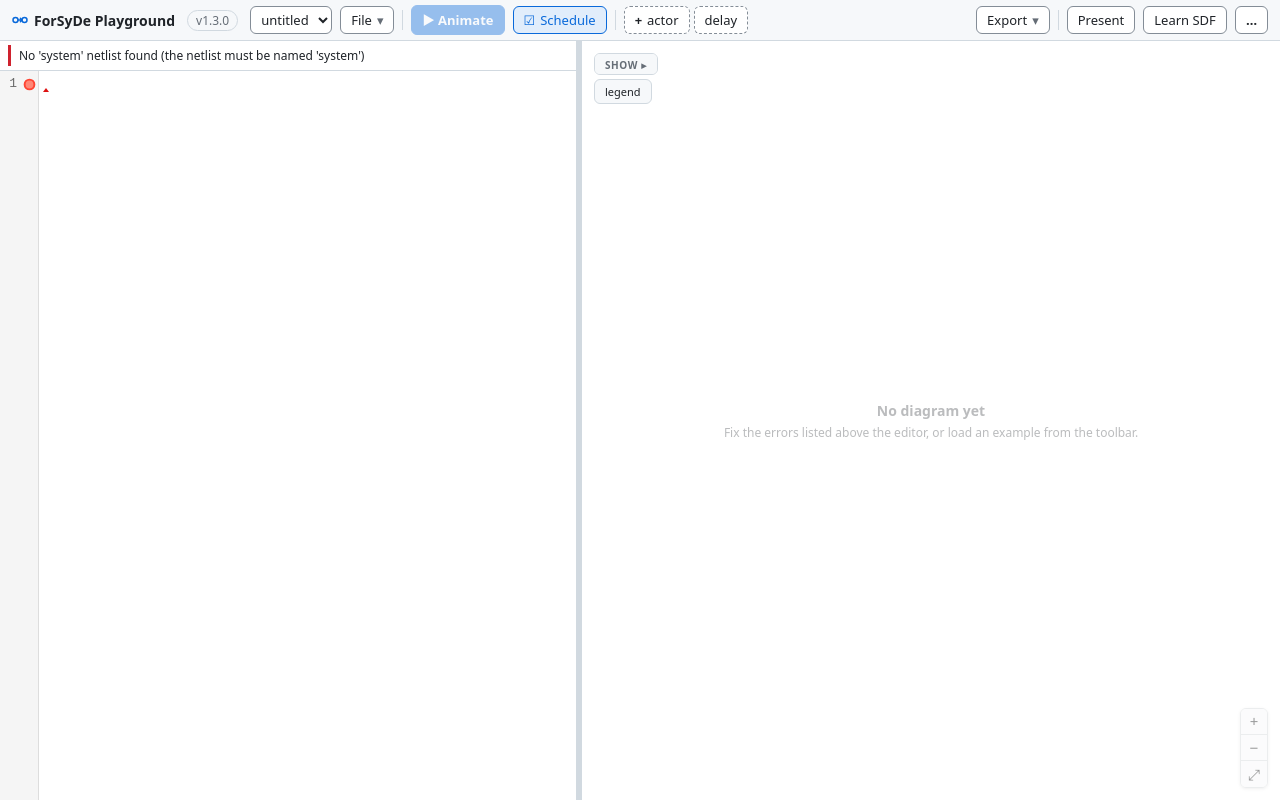
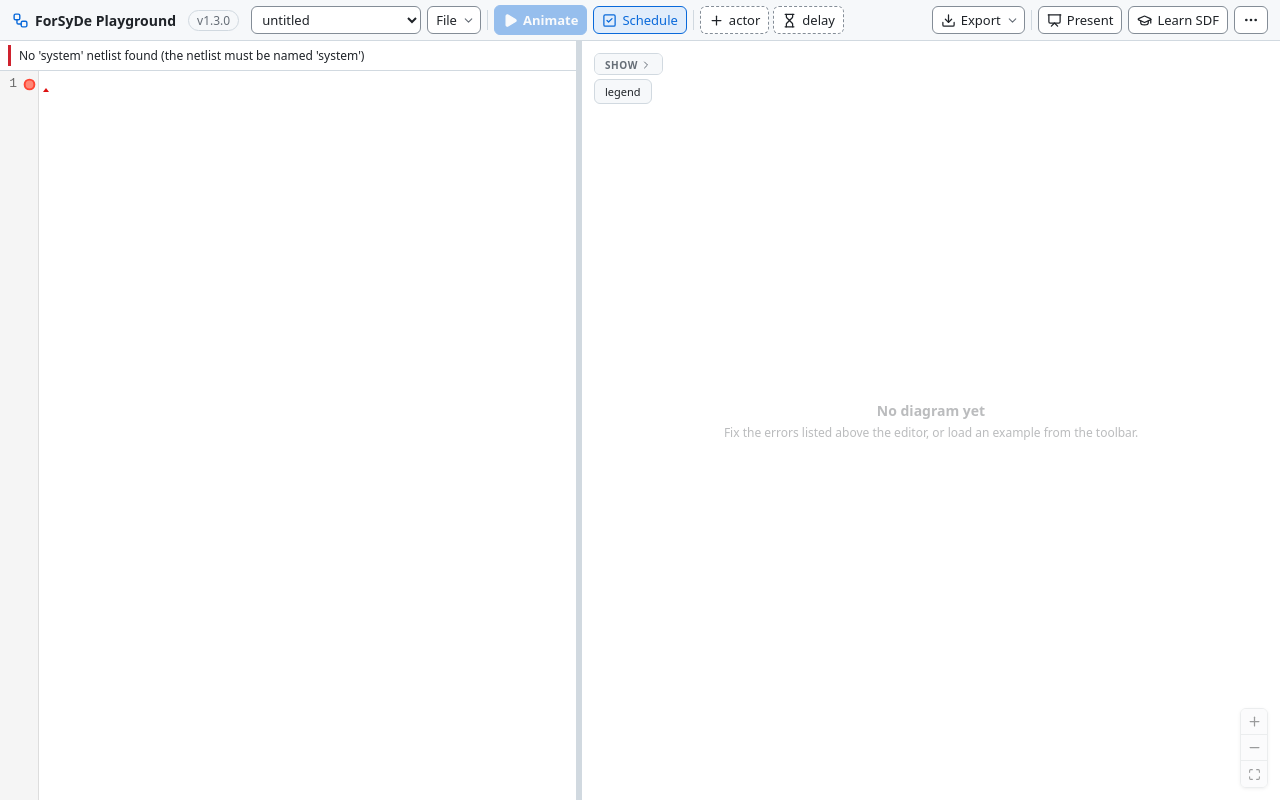
Before and after one commit to ramadhanafif/ForSyDe-Diagram-Web, a React (Vite) app: page / in a window 1280 px wide. Built offline with nearby package versions, Linux system fonts and the light colour scheme.

Commit message:
app: lucide icons in the toolbar, timeline and zoom controls, and a favicon

```diff
--- a/index.html
+++ b/index.html
@@ -3,6 +3,7 @@
   <head>
     <meta charset="UTF-8" />
     <meta name="viewport" content="width=device-width, initial-scale=1.0" />
+    <link rel="icon" type="image/svg+xml" href="/favicon.svg" />
     <title>ForSyDe Playground</title>
   </head>
   <body>
--- a/package.json
+++ b/package.json
@@ -40,6 +40,7 @@
     "@codemirror/state": "^6.7.1",
     "@codemirror/view": "^6.43.6",
     "driver.js": "^1.8.0",
+    "lucide-react": "^1.48.0",
     "react": "^19.2.7",
     "react-dom": "^19.2.7"
   }
--- a/src/app/App.tsx
+++ b/src/app/App.tsx
@@ -1,3 +1,4 @@
+import { ChevronDown, ChevronRight } from 'lucide-react';
 import { useCallback, useEffect, useMemo, useRef, useState, useSyncExternalStore } from 'react';
 import { flushSync } from 'react-dom';
 import { orderDiagnostics, type Diagnostic } from '../core/ast';
@@ -1113,7 +1114,8 @@ export function App() {
                 aria-expanded={showOpen}
                 onClick={() => setShowOpen((v) => !v)}
               >
-                show {showOpen ? '▾' : '▸'}
+                show
+                {showOpen ? <ChevronDown size={12} /> : <ChevronRight size={12} />}
               </button>
               {FLAG_LABELS.map(([key, label]) => (
                 <span key={key} className="switch-group">
--- a/src/app/Toolbar.tsx
+++ b/src/app/Toolbar.tsx
@@ -1,4 +1,35 @@
 import { useEffect, useRef, useState, type ReactNode } from 'react';
+import {
+  BookOpen,
+  ChevronDown,
+  CircleHelp,
+  Code,
+  Compass,
+  Copy,
+  Download,
+  Ellipsis,
+  FileCode,
+  FilePlus,
+  FileText,
+  FolderOpen,
+  GraduationCap,
+  Hourglass,
+  Image,
+  LayoutGrid,
+  Moon,
+  Pause,
+  Play,
+  Plus,
+  Presentation,
+  Shapes,
+  Square,
+  SquareCheck,
+  Sun,
+  TriangleAlert,
+  Workflow,
+  X,
+  type LucideIcon,
+} from 'lucide-react';
 import pkg from '../../package.json';
 import { examples } from './examples';
 
@@ -7,12 +38,17 @@ export type ExportKind = 'hs' | 'png' | 'svg' | 'tikz' | 'copy-tikz';
 const REPO = 'https://github.com/ramadhanafif/ForSyDe-Diagram-Web';
 const FORSYDE = 'https://forsyde.github.io/';
 
-const EXPORTS: [ExportKind, string, string][] = [
-  ['hs', 'Haskell (.hs)', 'Download the source with the node positions, as a .hs file'],
-  ['png', 'PNG image', 'Download the diagram as a PNG image (2x)'],
-  ['svg', 'SVG', 'Download the diagram as a standalone SVG, for Inkscape or the web'],
-  ['tikz', 'TikZ (.tex)', 'Download a standalone LaTeX document drawing the diagram in TikZ'],
-  ['copy-tikz', 'Copy TikZ', 'Copy only the tikzpicture, to paste into your own document'],
+const EXPORTS: [ExportKind, string, string, LucideIcon][] = [
+  ['hs', 'Haskell (.hs)', 'Download the source with the node positions, as a .hs file', FileCode],
+  ['png', 'PNG image', 'Download the diagram as a PNG image (2x)', Image],
+  ['svg', 'SVG', 'Download the diagram as a standalone SVG, for Inkscape or the web', Shapes],
+  [
+    'tikz',
+    'TikZ (.tex)',
+    'Download a standalone LaTeX document drawing the diagram in TikZ',
+    FileText,
+  ],
+  ['copy-tikz', 'Copy TikZ', 'Copy only the tikzpicture, to paste into your own document', Copy],
 ];
 
 const SHORTCUTS: [string, string][] = [
@@ -133,19 +169,15 @@ function Menu(p: {
   );
 }
 
-const Mark = () => (
-  <svg className="brand-mark" viewBox="0 0 16 16" width="16" height="16" aria-hidden="true">
-    <circle cx="3.5" cy="8" r="2.5" />
-    <circle cx="12.5" cy="8" r="2.5" />
-    <path d="M6.5 8h3.2M8.4 6.2 10 8l-1.6 1.8" />
-  </svg>
-);
+/** Icon size in the toolbar and its menus, px. */
+const ICON = 15;
+const Caret = () => <ChevronDown className="caret" size={13} />;
 
 export function Toolbar(p: ToolbarProps) {
   const fileRef = useRef<HTMLInputElement>(null);
   const openFile = () => fileRef.current?.click();
   const exportItems = (role: 'menuitem' | undefined) =>
-    EXPORTS.map(([kind, label, title]) => (
+    EXPORTS.map(([kind, label, title, Icon]) => (
       <button
         key={kind}
         role={role}
@@ -153,6 +185,7 @@ export function Toolbar(p: ToolbarProps) {
         title={title}
         onClick={() => p.onExport(kind)}
       >
+        <Icon size={ICON} />
         {role || kind === 'copy-tikz' ? label : `Export ${label}`}
       </button>
     ));
@@ -187,7 +220,7 @@ export function Toolbar(p: ToolbarProps) {
         title="Source on GitHub"
         aria-label="ForSyDe Playground, source on GitHub"
       >
-        <Mark />
+        <Workflow className="brand-mark" size={17} />
         <span className="brand-name">ForSyDe Playground</span>
       </a>
       <a
@@ -233,14 +266,21 @@ export function Toolbar(p: ToolbarProps) {
         </select>
         <Menu
           className="file-menu"
-          summary="File"
+          summary={
+            <>
+              File
+              <Caret />
+            </>
+          }
           title="Start a blank model or open a .hs file"
           role="menu"
         >
           <button role="menuitem" title="Start a blank model" onClick={p.onNew}>
+            <FilePlus size={ICON} />
             New
           </button>
           <button role="menuitem" title="Open a .hs file" onClick={openFile}>
+            <FolderOpen size={ICON} />
             Open .hs…
           </button>
         </Menu>
@@ -260,7 +300,17 @@ export function Toolbar(p: ToolbarProps) {
           }
           onClick={p.onAnimate}
         >
-          {p.animating ? '❚❚ Pause' : '▶ Animate'}
+          {p.animating ? (
+            <>
+              <Pause size={ICON} fill="currentColor" />
+              Pause
+            </>
+          ) : (
+            <>
+              {blocked ? <TriangleAlert size={ICON} /> : <Play size={ICON} fill="currentColor" />}
+              Animate
+            </>
+          )}
         </button>
         <button
           className="toggle"
@@ -268,6 +318,7 @@ export function Toolbar(p: ToolbarProps) {
           title="Show or hide the schedule results: firing order, repetitions and buffer sizes"
           onClick={p.onToggleSchedule}
         >
+          {p.showSchedule ? <SquareCheck size={ICON} /> : <Square size={ICON} />}
           Schedule
         </button>
         <span className="sep" />
@@ -286,6 +337,7 @@ export function Toolbar(p: ToolbarProps) {
             }}
             onDragStart={(e) => e.dataTransfer.setData('application/forsyde-node', 'actor')}
           >
+            <Plus size={ICON} />
             actor
           </span>
           <span
@@ -294,6 +346,7 @@ export function Toolbar(p: ToolbarProps) {
             title="Drag onto an edge to delay that signal (mouse only)"
             onDragStart={(e) => e.dataTransfer.setData('application/forsyde-node', 'delay')}
           >
+            <Hourglass size={ICON} />
             delay
           </span>
         </span>
@@ -302,12 +355,19 @@ export function Toolbar(p: ToolbarProps) {
           title="Re-run the automatic layout, discarding dragged node positions"
           onClick={p.onTidy}
         >
+          <LayoutGrid size={ICON} />
           Tidy
         </button>
         <span className="spacer" />
         <Menu
           className="export-menu"
-          summary="Export"
+          summary={
+            <>
+              <Download size={ICON} />
+              Export
+              <Caret />
+            </>
+          }
           title="Save the diagram as an image or as LaTeX"
           role="menu"
         >
@@ -322,7 +382,7 @@ export function Toolbar(p: ToolbarProps) {
           title={dark ? 'Dark theme: click for light' : 'Light theme: click for dark'}
           onClick={p.onToggleAppTheme}
         >
-          {dark ? '☾' : '☀'}
+          {dark ? <Moon size={16} /> : <Sun size={16} />}
         </button>
         <span className="sep" />
         <button
@@ -334,6 +394,7 @@ export function Toolbar(p: ToolbarProps) {
           }
           onClick={p.onPresent}
         >
+          {p.presenting ? <X size={ICON} /> : <Presentation size={ICON} />}
           {p.presenting ? 'Exit present' : 'Present'}
         </button>
         <button
@@ -341,35 +402,56 @@ export function Toolbar(p: ToolbarProps) {
           title="Learn SDF on the lessons: rates, repetitions, buffers, the topology matrix, deadlock"
           onClick={p.onLearn}
         >
+          <GraduationCap size={ICON} />
           Learn SDF
         </button>
         <Menu
           className="more-menu row"
           summary={
             <>
-              <span className="more-help">?</span>
-              <span className="more-dots">…</span>
+              <CircleHelp className="more-help" size={16} />
+              <Ellipsis className="more-dots" size={16} />
             </>
           }
           label="More and help"
           title="Help, shortcuts and more"
         >
           <div className="m-compact">
-            <button onClick={p.onLearn}>Learn SDF</button>
-            <button onClick={p.onPresent}>Present</button>
+            <button onClick={p.onLearn}>
+              <GraduationCap size={ICON} />
+              Learn SDF
+            </button>
+            <button onClick={p.onPresent}>
+              <Presentation size={ICON} />
+              Present
+            </button>
             <button aria-pressed={p.showSchedule} onClick={p.onToggleSchedule}>
+              {p.showSchedule ? <SquareCheck size={ICON} /> : <Square size={ICON} />}
               Schedule
             </button>
-            <button onClick={p.onAddActor}>Add actor</button>
-            <button onClick={p.onNew}>New model</button>
-            <button onClick={openFile}>Open .hs…</button>
+            <button onClick={p.onAddActor}>
+              <Plus size={ICON} />
+              Add actor
+            </button>
+            <button onClick={p.onNew}>
+              <FilePlus size={ICON} />
+              New model
+            </button>
+            <button onClick={openFile}>
+              <FolderOpen size={ICON} />
+              Open .hs…
+            </button>
             {exportItems(undefined)}
           </div>
           <div className="m-fold">
-            <button onClick={p.onTidy}>Tidy layout</button>
+            <button onClick={p.onTidy}>
+              <LayoutGrid size={ICON} />
+              Tidy layout
+            </button>
             <span className="m-label">Style</span>
             {styleSwitch}
             <button aria-pressed={dark} onClick={p.onToggleAppTheme}>
+              <Moon size={ICON} />
               Dark theme
             </button>
           </div>
@@ -378,6 +460,7 @@ export function Toolbar(p: ToolbarProps) {
             title="Replay the guided tour of the interface"
             onClick={p.onTour}
           >
+            <Compass size={ICON} />
             Tour
           </button>
           <span className="m-label m-keys">Keyboard</span>
@@ -392,9 +475,11 @@ export function Toolbar(p: ToolbarProps) {
             ))}
           </dl>
           <a href={FORSYDE} target="_blank" rel="noreferrer">
+            <BookOpen size={ICON} />
             About ForSyDe
           </a>
           <a href={REPO} target="_blank" rel="noreferrer">
+            <Code size={ICON} />
             Source and issues
           </a>
         </Menu>
--- a/src/diagram/theme.css
+++ b/src/diagram/theme.css
@@ -99,11 +99,7 @@ body {
 }
 
 .brand-mark {
-  fill: none;
-  stroke: var(--accent);
-  stroke-width: 1.5;
-  stroke-linecap: round;
-  stroke-linejoin: round;
+  color: var(--accent);
 }
 
 .version {
@@ -127,7 +123,7 @@ body {
   display: flex;
   flex-wrap: wrap;
   align-items: center;
-  gap: 8px;
+  gap: 6px;
   row-gap: 6px;
 }
 
@@ -149,7 +145,7 @@ body {
   align-items: center;
   gap: 5px;
   min-height: 28px;
-  padding: 0 10px;
+  padding: 0 8px;
   font: inherit;
   color: var(--fg);
   background: var(--bg);
@@ -159,6 +155,7 @@ body {
 }
 
 .toolbar select {
+  width: 170px;
   height: 28px;
   padding: 0 6px;
 }
@@ -184,14 +181,6 @@ body {
   color: var(--accent);
 }
 
-.toolbar .toggle::before {
-  content: '☐';
-}
-
-.toolbar .toggle[aria-pressed='true']::before {
-  content: '☑';
-}
-
 .toolbar .theme-button,
 .toolbar .theme-button[aria-pressed='true'] {
   padding: 0 8px;
@@ -225,22 +214,6 @@ body {
   color: var(--warning);
 }
 
-.toolbar .animate-button.blocked::after {
-  content: '!';
-  position: absolute;
-  top: -6px;
-  right: -6px;
-  display: grid;
-  place-items: center;
-  width: 15px;
-  height: 15px;
-  border-radius: 50%;
-  background: var(--warning);
-  color: var(--bg);
-  font-size: 10px;
-  font-weight: 700;
-}
-
 .toolbar .animate-button:disabled {
   opacity: 0.4;
   cursor: default;
@@ -282,9 +255,12 @@ body {
   display: none;
 }
 
-.file-menu summary::after,
-.export-menu summary::after {
-  content: '▾';
+.toolbar svg {
+  flex: none;
+}
+
+.toolbar .caret {
+  margin-right: -3px;
   color: var(--fg-dim);
 }
 
@@ -325,6 +301,7 @@ body {
 .menu-panel a {
   display: flex;
   align-items: center;
+  gap: 5px;
   min-height: 28px;
   padding: 0 10px;
   border: 1px solid transparent;
@@ -415,13 +392,8 @@ body {
   cursor: grabbing;
 }
 
-.chip-actor::before {
-  content: '+';
-  font-weight: 600;
-}
-
-/* under 1350 px: Tidy, style and theme move into the "…" menu */
-@media (max-width: 1349px) {
+/* under 1400 px: Tidy, style and theme move into the "…" menu */
+@media (max-width: 1399px) {
   .toolbar-items > .fold {
     display: none;
   }
@@ -440,8 +412,8 @@ body {
   }
 }
 
-/* under 1150 px: the mark alone names the tool */
-@media (max-width: 1149px) {
+/* under 1200 px: the mark alone names the tool */
+@media (max-width: 1199px) {
   .brand-name,
   .version {
     display: none;
@@ -796,6 +768,8 @@ body {
 }
 
 .zoom-controls button {
+  display: grid;
+  place-items: center;
   width: 26px;
   height: 26px;
   padding: 0;
@@ -967,6 +941,9 @@ body {
 
 /* folds and unfolds the toggles: needed in the first minutes, then rarely */
 .float-controls button.switch-title {
+  display: inline-flex;
+  align-items: center;
+  gap: 2px;
   padding: 4px 10px 2px;
   font-size: 10px;
   color: var(--fg-dim);
@@ -1318,6 +1295,9 @@ body.tour-lift .driver-overlay {
 }
 
 .timeline button {
+  display: inline-flex;
+  align-items: center;
+  justify-content: center;
   font: inherit;
   color: var(--fg);
   background: var(--bg);
--- a/src/render/SceneView.tsx
+++ b/src/render/SceneView.tsx
@@ -1,3 +1,4 @@
+import { Maximize, Minus, Plus } from 'lucide-react';
 import { useCallback, useEffect, useLayoutEffect, useMemo, useRef, useState } from 'react';
 import type { SceneModel } from '../app/useScene';
 import { addInputError } from '../core/edits';
@@ -752,10 +753,10 @@ export function SceneView(p: SceneViewProps) {
       )}
       <div className="zoom-controls">
         <button data-zoom="in" title="Zoom in" aria-label="Zoom in" onClick={() => zoomBy(1)}>
-          +
+          <Plus size={15} />
         </button>
         <button data-zoom="out" title="Zoom out" aria-label="Zoom out" onClick={() => zoomBy(-1)}>
-          −
+          <Minus size={15} />
         </button>
         <button
           data-zoom="fit"
@@ -763,7 +764,7 @@ export function SceneView(p: SceneViewProps) {
           aria-label="Fit the diagram to the pane"
           onClick={() => scene && fit(frameOf(scene.bounds))}
         >
-          ⤢
+          <Maximize size={13} />
         </button>
       </div>
       {!model && (
```
Also changed, not shown: src/app/Timeline.tsx (+10 -5 lines), public/favicon.svg (added), 1 other file (tests, documents, lock files or other folders).
